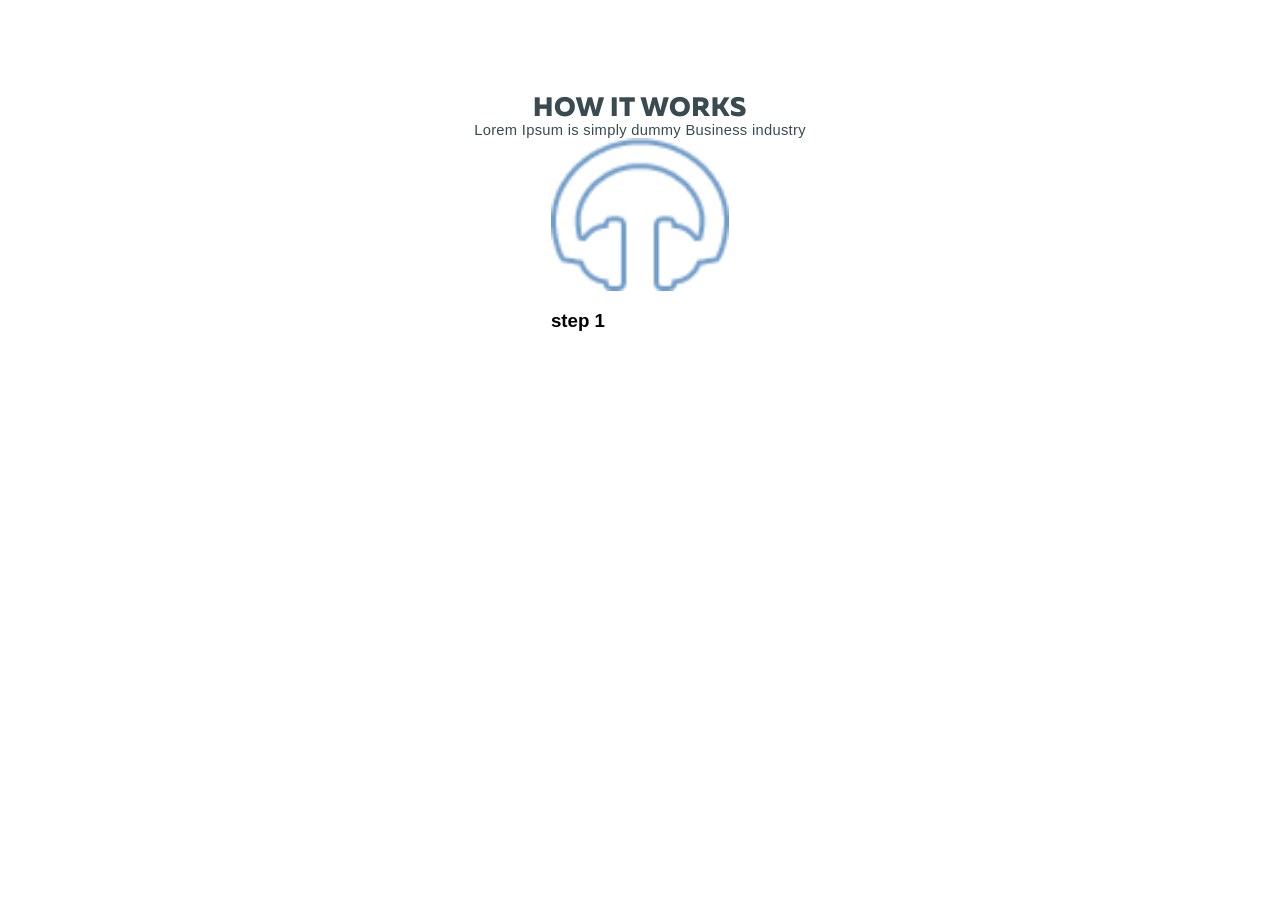
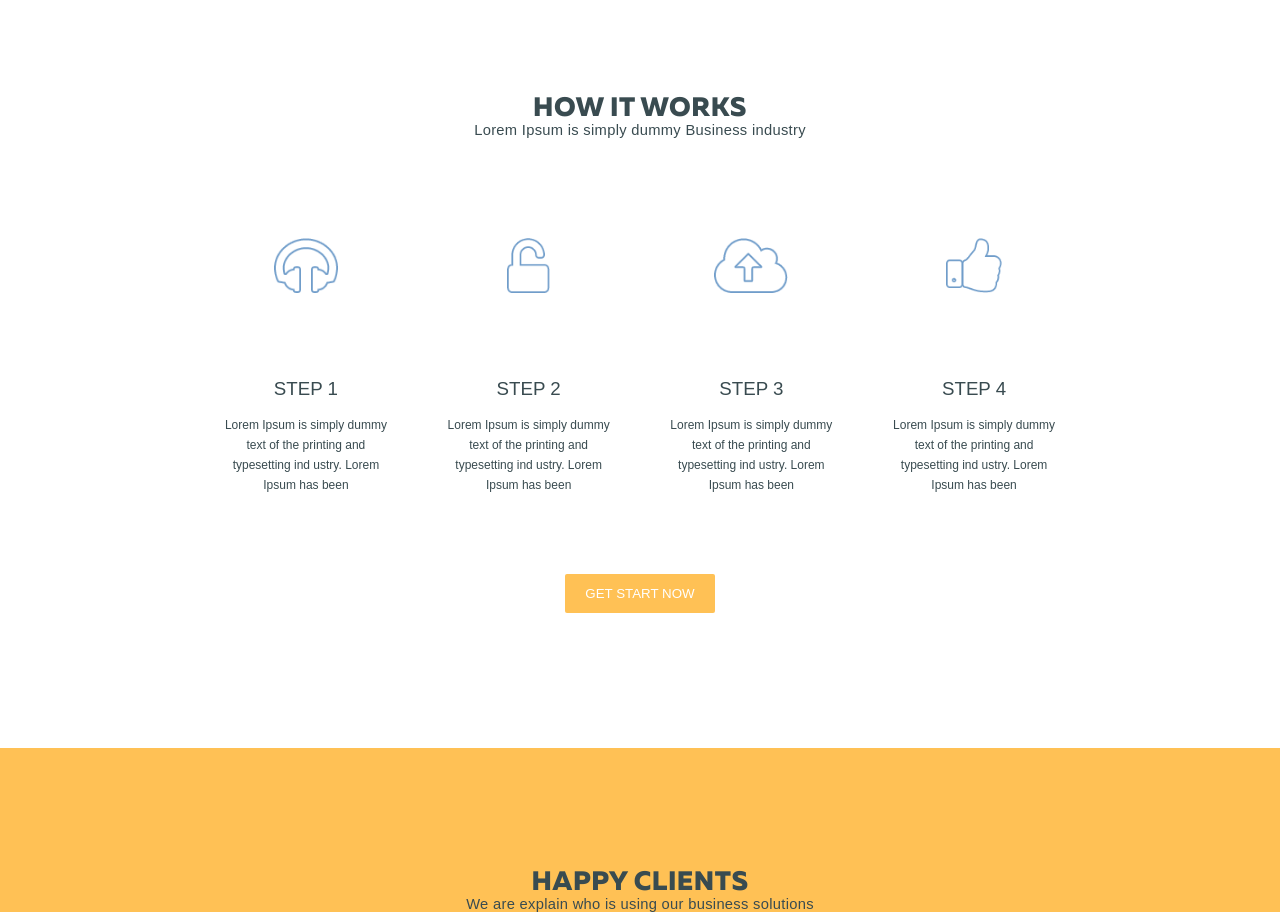
Before and after one commit to Vlada25/iTechArt-Task1, a website: page src/index.html in a window 1280 px wide. Shown: the part 2920-3832 px from the top of the page. Before the commit the page ends 3271 px from the top, so only its background shows below. Drawn offline with Linux system fonts and the light colour scheme.

Commit message:
Created how it works block

```diff
--- a/src/css/style.less
+++ b/src/css/style.less
@@ -221,6 +221,7 @@
 
 .how-it-works__container {
     justify-content: space-around;
+    margin-top: 100px;
 }
 
 .how-it-works__container_item {
@@ -228,5 +229,43 @@
     display: flex;
     justify-content: center;
     flex-direction: column;
+    color: @dark-font-color;
 
+    h3 {
+        text-align: center;
+        font-weight: lighter;
+        text-transform: uppercase;
+        margin-top: 81px;
+        margin-bottom: 3px;
+    }
+
+    p {
+        text-align: center;
+        font-size: 0.75rem;
+        line-height: 20px;
+    }
 }
+
+.img-container {
+    text-align: center;
+
+    img {
+        height: 55px;
+    }
+}
+
+.how-it-works__button-container {
+    display: flex;
+    justify-content: center;
+    margin-top: 67px;
+    margin-bottom: 135px;
+
+    button {
+        padding: 12px 20px 12px 20px;
+    }
+}
+
+#clients {
+    padding: 121px @block-padding 0 @block-padding;
+    background-color: @orange-color;
+}
--- a/src/index.html
+++ b/src/index.html
@@ -198,10 +198,49 @@
         <h4 class="font-dark">Lorem Ipsum is simply dummy Business industry</h4>
         <div class="container how-it-works__container">
             <div class="how-it-works__container_item">
-                <img src="img/hiw-icon1.png" alt="headphones">
+                <div class="img-container">
+                    <img src="img/hiw-icon1.png" alt="headphones">
+                </div>
                 <h3>step 1</h3>
+                <p>Lorem Ipsum is simply dummy text of the printing and typesetting ind
+                    ustry. Lorem Ipsum has been</p>
+            </div>
+
+            <div class="how-it-works__container_item">
+                <div class="img-container">
+                    <img src="img/hiw-icon2.png" alt="headphones">
+                </div>
+                <h3>step 2</h3>
+                <p>Lorem Ipsum is simply dummy text of the printing and typesetting ind
+                    ustry. Lorem Ipsum has been</p>
+            </div>
+
+            <div class="how-it-works__container_item">
+                <div class="img-container">
+                    <img src="img/hiw-icon3.png" alt="headphones">
+                </div>
+                <h3>step 3</h3>
+                <p>Lorem Ipsum is simply dummy text of the printing and typesetting ind
+                    ustry. Lorem Ipsum has been</p>
+            </div>
+
+            <div class="how-it-works__container_item">
+                <div class="img-container">
+                    <img src="img/hiw-icon4.png" alt="headphones">
+                </div>
+                <h3>step 4</h3>
+                <p>Lorem Ipsum is simply dummy text of the printing and typesetting ind
+                    ustry. Lorem Ipsum has been</p>
             </div>
         </div>
+        <div class="how-it-works__button-container">
+            <button>get start now</button>
+        </div>
+    </div>
+
+    <div id="clients">
+        <h2 class="font-dark">happy clients</h2>
+        <h4 class="font-dark">We are explain who is using our business solutions</h4>
     </div>
 </body>
 
```
Also changed, not shown: src/css/style.css.
